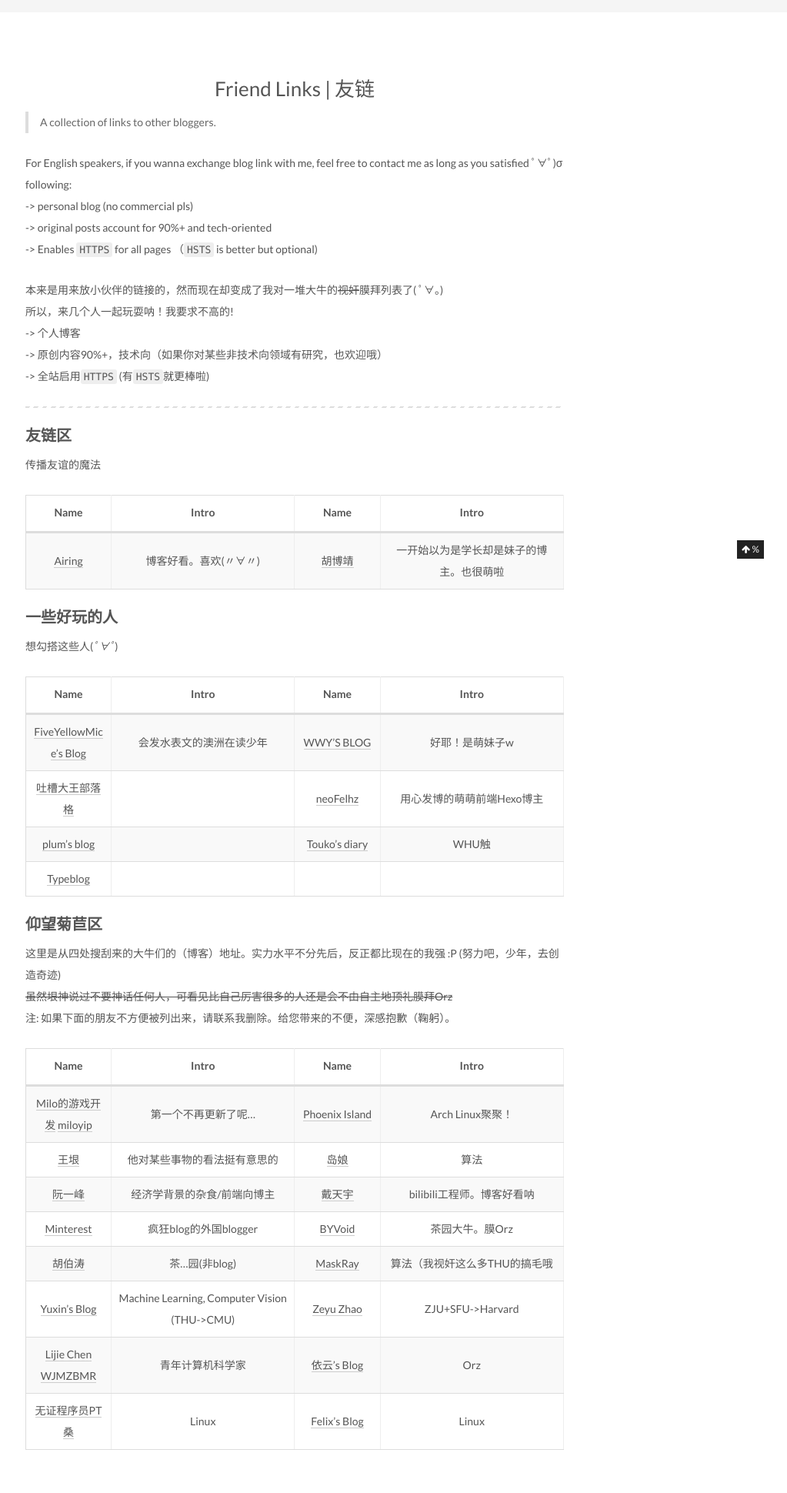
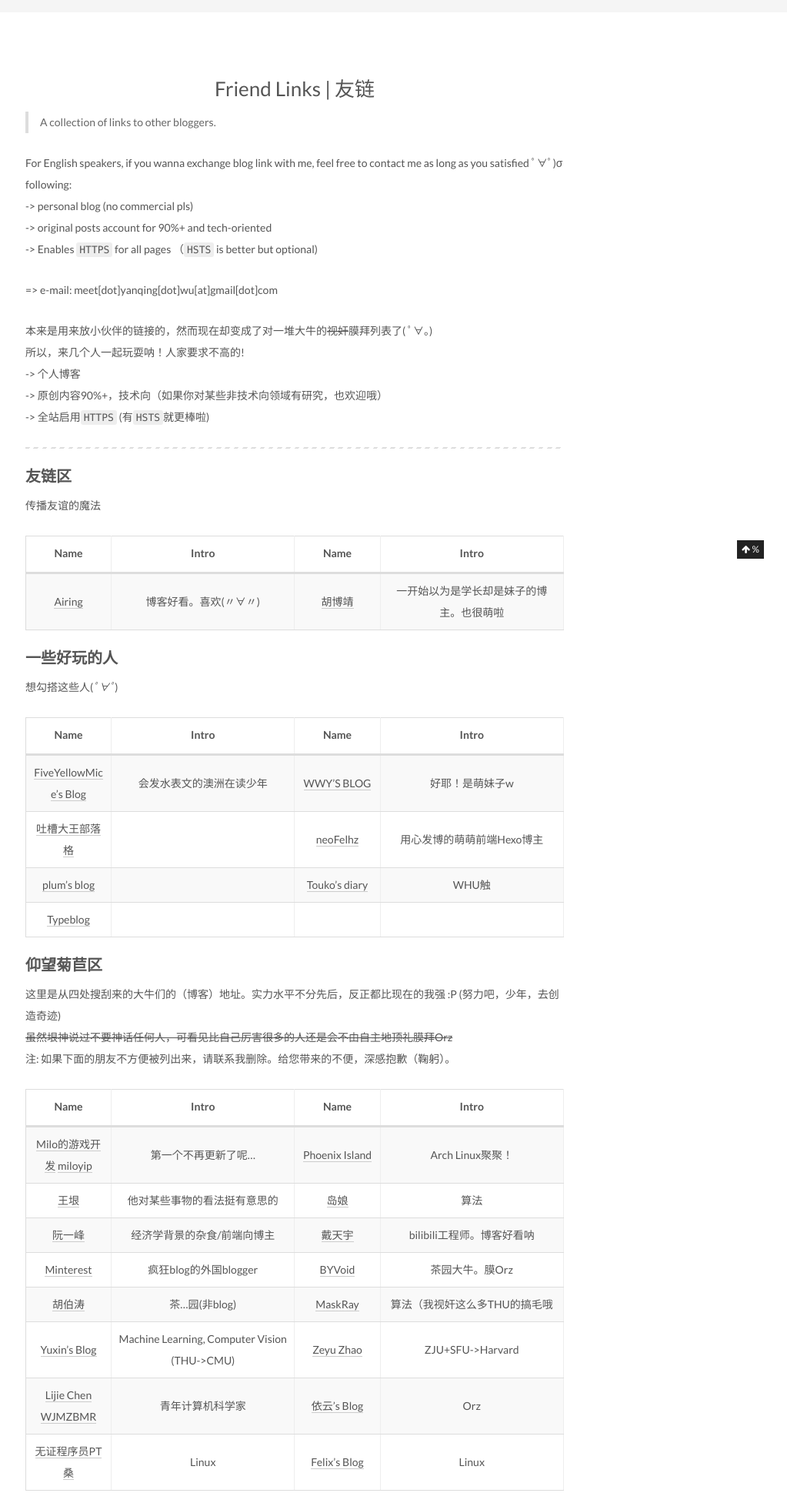
Before and after one commit to pwyq/blog, a Jekyll site: the page built from friends/index.html, in a window 1280 px wide, cut to the strip 274-2214 px from the top of the page. Shown: the whole strip at 77% size, without its empty margins (257-1280 px from the left). Built offline with Jekyll 4.4.1, drawn with Linux system fonts in a browser that asks for light colours.

Commit message:
add email address

```diff
--- a/_includes/_friends/links.md
+++ b/_includes/_friends/links.md
@@ -13,8 +13,10 @@ For English speakers, if you wanna exchange blog link with me, feel free to cont
 -> original posts account for 90%+ and tech-oriented
 -> Enables `HTTPS` for all pages （`HSTS` is better but optional)
 
-本来是用来放小伙伴的链接的，然而现在却变成了我对一堆大牛的~~视奸~~膜拜列表了( ﾟ∀。)
-所以，来几个人一起玩耍呐！我要求不高的!
+=> e-mail: meet[dot]yanqing[dot]wu[at]gmail[dot]com
+
+本来是用来放小伙伴的链接的，然而现在却变成了对一堆大牛的~~视奸~~膜拜列表了( ﾟ∀。)
+所以，来几个人一起玩耍呐！人家要求不高的!
 -> 个人博客
 -> 原创内容90%+，技术向（如果你对某些非技术向领域有研究，也欢迎哦）
 -> 全站启用`HTTPS` (有`HSTS`就更棒啦)
```
